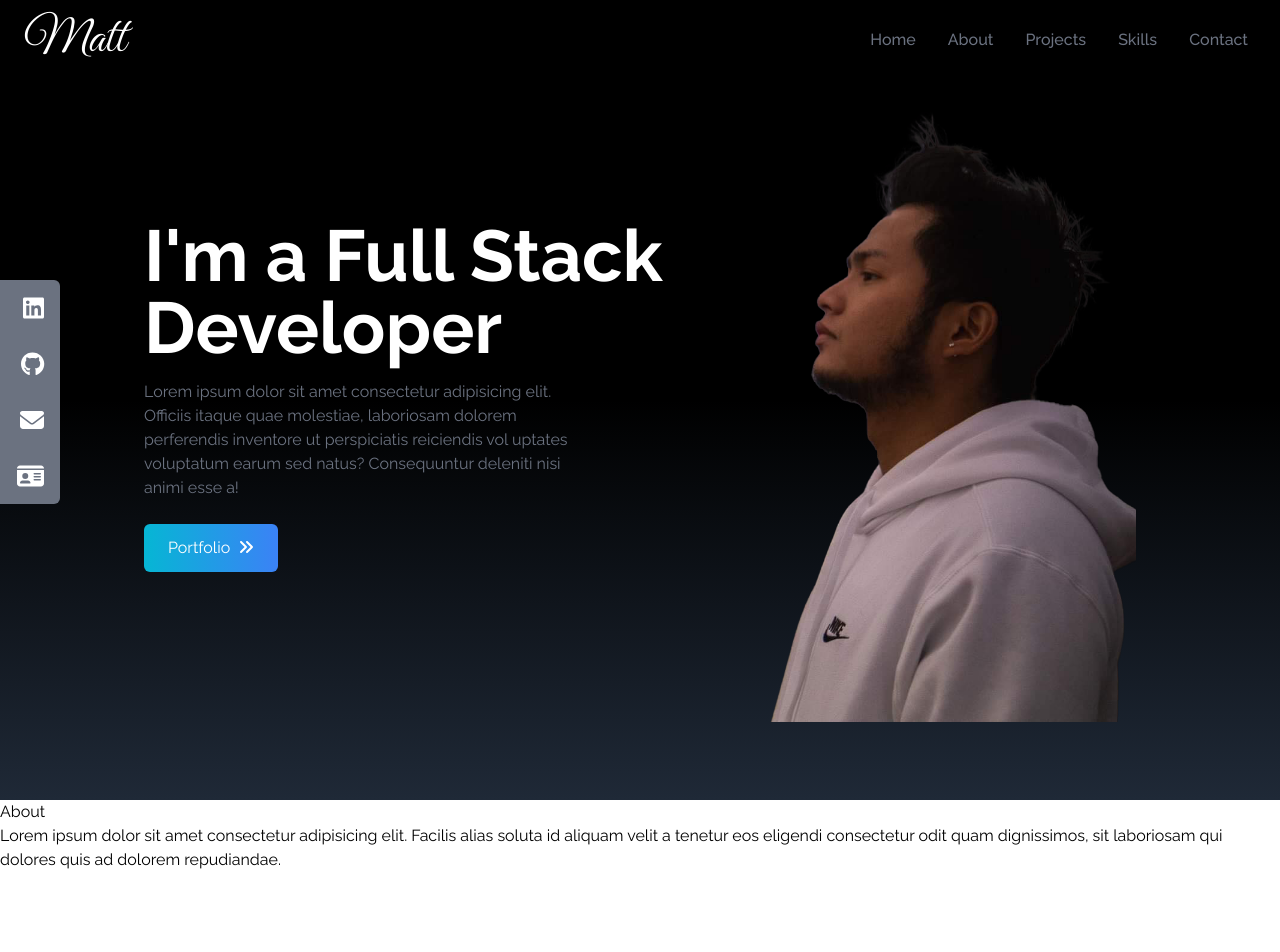
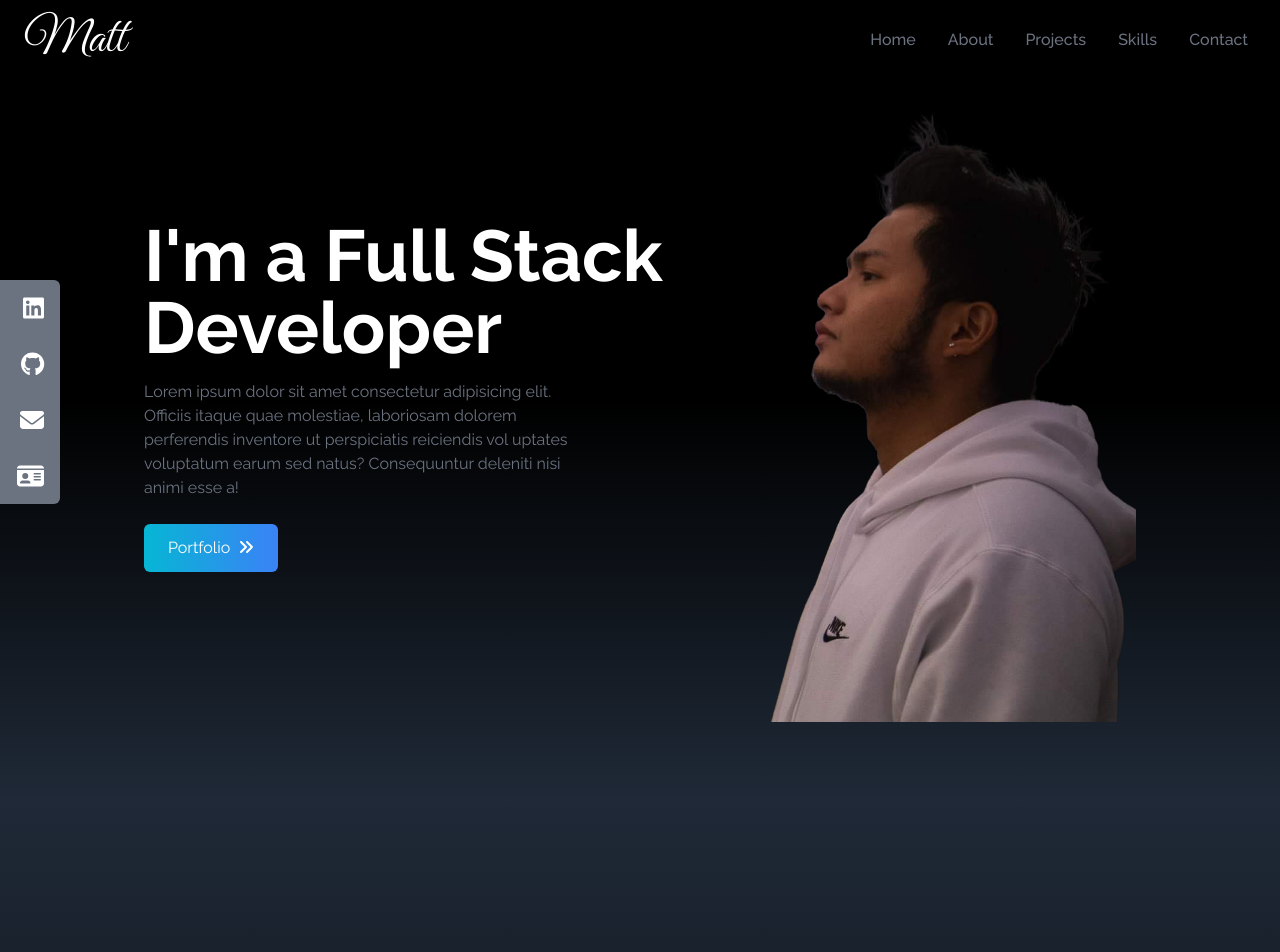
Before and after one commit to jmatthewa/portfolio, a Vue app: page / in a window 1280 px wide. Shown: the top 952 px of the page. Before the commit the page ends 872 px from the top, so only its background shows below. Built offline with nearby package versions, Linux system fonts and the light colour scheme.

Commit message:
Update about section

```diff
--- a/src/components/AboutSection.vue
+++ b/src/components/AboutSection.vue
@@ -1,12 +1,13 @@
 <template>
-    <div>
-        <div>
+    <div name="about" class="w-full h-screen bg-gradient-to-b from-gray-800 to-black text-white
+        ">
+        <div class="max-w-screen-lg p-4 mx-auto flex flex-col justify-center w-full h-full">
 
-            <div>
-                <p>About</p>
+            <div class="pb-8">
+                <p class="text-4xl font-bold inline border-b-4 border-gray-500">About</p>
             </div>
 
-            <p>
+            <p class="text-xl mt-20">
                 Lorem ipsum dolor sit amet consectetur adipisicing elit. Facilis alias soluta id aliquam velit a tenetur eos eligendi consectetur odit quam dignissimos, sit laboriosam qui dolores quis ad dolorem repudiandae.
 
             </p>
```
